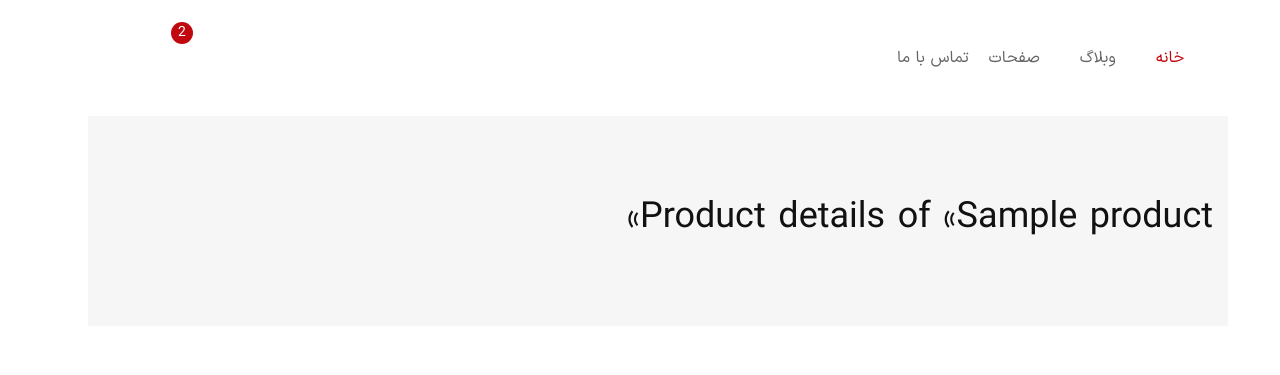
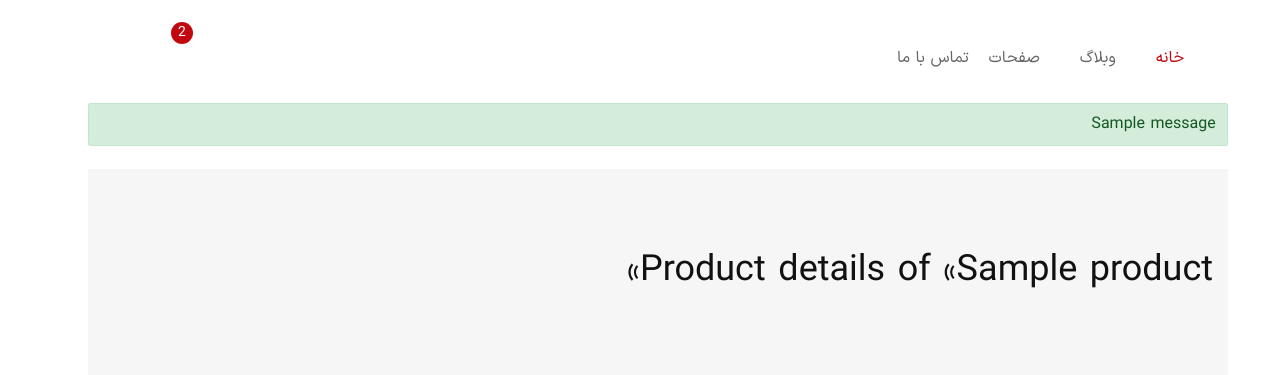
Before and after one commit to sabermodirian/django_e-shop, a Django app: page /products/1/ in a window 1280 px wide. Shown: the top 375 px of the page. Run offline with Django 4.2, Linux system fonts and the light colour scheme; tables that the repository leaves empty hold one stand-in row (values such as "Sample post"); one stand-in notice (Sample message) is shown; parts of the project's set-up code (start-up, migrations or seed data) failed here and were passed over; some libraries are stand-ins or nearby versions; some web fonts are replaced.

Commit message:
59)مبحث django messages frameworkو اجرای یک مجموعه پیغامهای هشدارمانند در صفحه
 https://docs.djangoproject.com/en/6.1/ref/contrib/messages/

```diff
--- /dev/null
+++ b/products/templates/products/test_hello.html
@@ -0,0 +1,5 @@
+{% extends '_base.html' %}
+
+{% block content %}
+
+{% endblock %}
--- a/products/urls.py
+++ b/products/urls.py
@@ -1,10 +1,11 @@
 from django.urls import path
 
 
-from products.views import CommentCreateView , ProductDetailsView , ProductListView
+from products.views import CommentCreateView , ProductDetailsView , ProductListView , test_msg
 
 urlpatterns = [
 	path('' , ProductListView.as_view() , name = 'product_list'),
 	path('<int:pk>/' , ProductDetailsView.as_view() , name = 'product_details'),
-	path('comment/<int:prdct_id>/',CommentCreateView.as_view(), name = 'create_cmmnt')
+	path('comment/<int:prdct_id>/',CommentCreateView.as_view(), name = 'create_cmmnt'),
+	path('hello/', view= test_msg),
 ]
--- a/products/views.py
+++ b/products/views.py
@@ -1,10 +1,19 @@
-from django.shortcuts import get_object_or_404
+from django.http import HttpResponse
+from django.shortcuts import get_object_or_404 , render
 from django.urls import reverse
 from django.views import generic
+from django.contrib import messages
 
 from products.forms import CommentForm
 from products.models import Comment , Product
+
 # Create your views here.
+
+def test_msg(request):
+	messages.success(request , 'This is a succes message.')
+	messages.error(request , 'This is a error message.')
+	messages.warning(request , 'This is a warning message.')
+	return render(request , 'products/test_hello.html')
 
 class ProductListView(generic.ListView):
 	# model = Product
--- a/templates/_base.html
+++ b/templates/_base.html
@@ -129,6 +129,18 @@
     </div>
 </header>
 <!-- Header End -->
+
+<!-- django messages framework -->
+<!-- https://docs.djangoproject.com/en/6.1/ref/contrib/messages/ -->
+{% if messages %}
+<ul class="container-fluid">
+    {% for message in messages %}
+    <li{% if message.tags %} class="alert alert-{{ message.tags }}"{% endif %}>{{ message }}</li>
+    {% endfor %}
+</ul>
+{% endif %}
+
+<!-- django messages framework -->
 
 <main class="container py-4">
     {% block content %}
```
Also changed, not shown: config/settings.py (+7 -0 lines).
